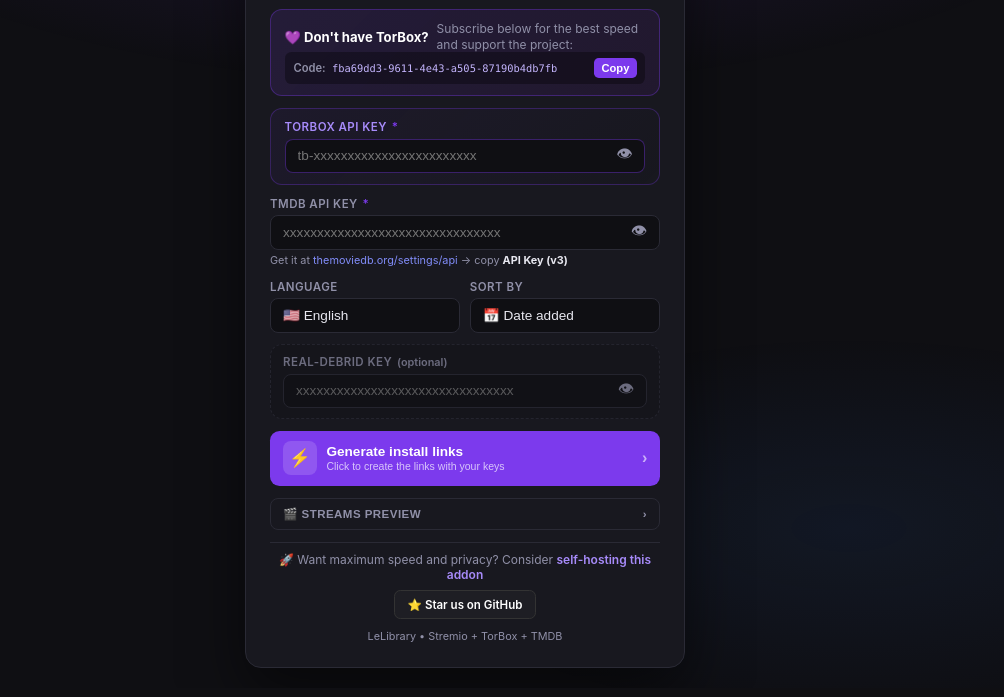
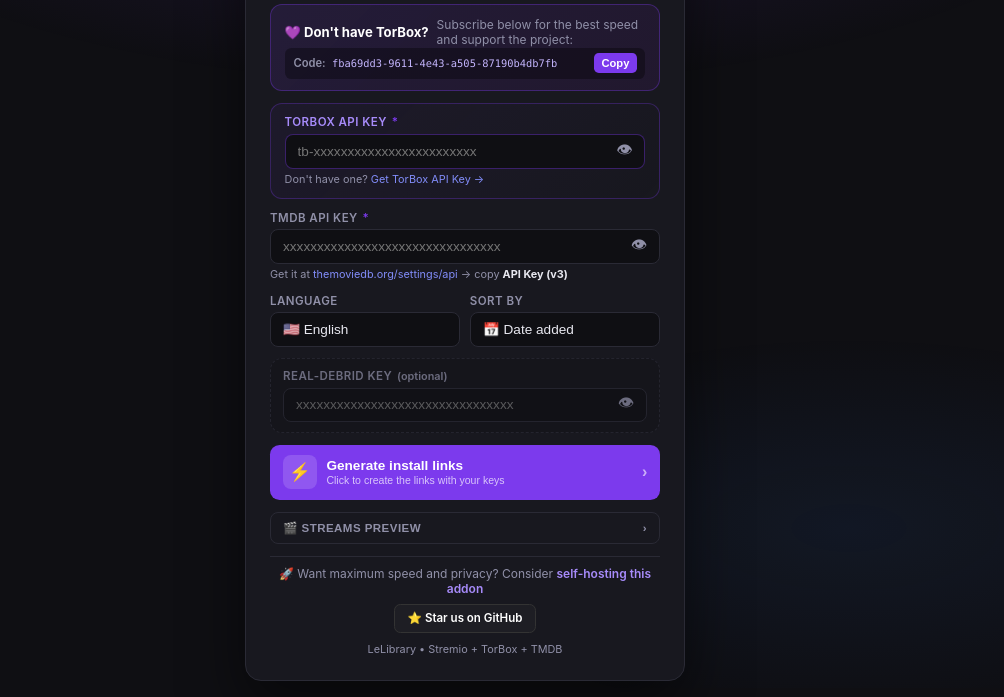
Before and after one commit to leleasley/my-repo, a website: page configure.html in a window 1280 px wide. Shown: the part 112-809 px from the top of the page, without its empty margins (175-1179 px from the left). Drawn offline with Linux system fonts and the light colour scheme.

Commit message:
ui: add 'Get TorBox API Key' link below the TorBox input

```diff
--- a/configure.html
+++ b/configure.html
@@ -252,6 +252,7 @@
       <input type="password" id="torboxApiKey" placeholder="tb-xxxxxxxxxxxxxxxxxxxxxxxx" autocomplete="off" />
       <button class="toggle-btn" type="button" onclick="toggleVis('torboxApiKey',this)" aria-label="Show/hide key">👁</button>
     </div>
+    <p class="field-hint">Don't have one? <a href="https://torbox.app/settings/api" target="_blank">Get TorBox API Key →</a></p>
   </div>
 
   <div class="field">
```
